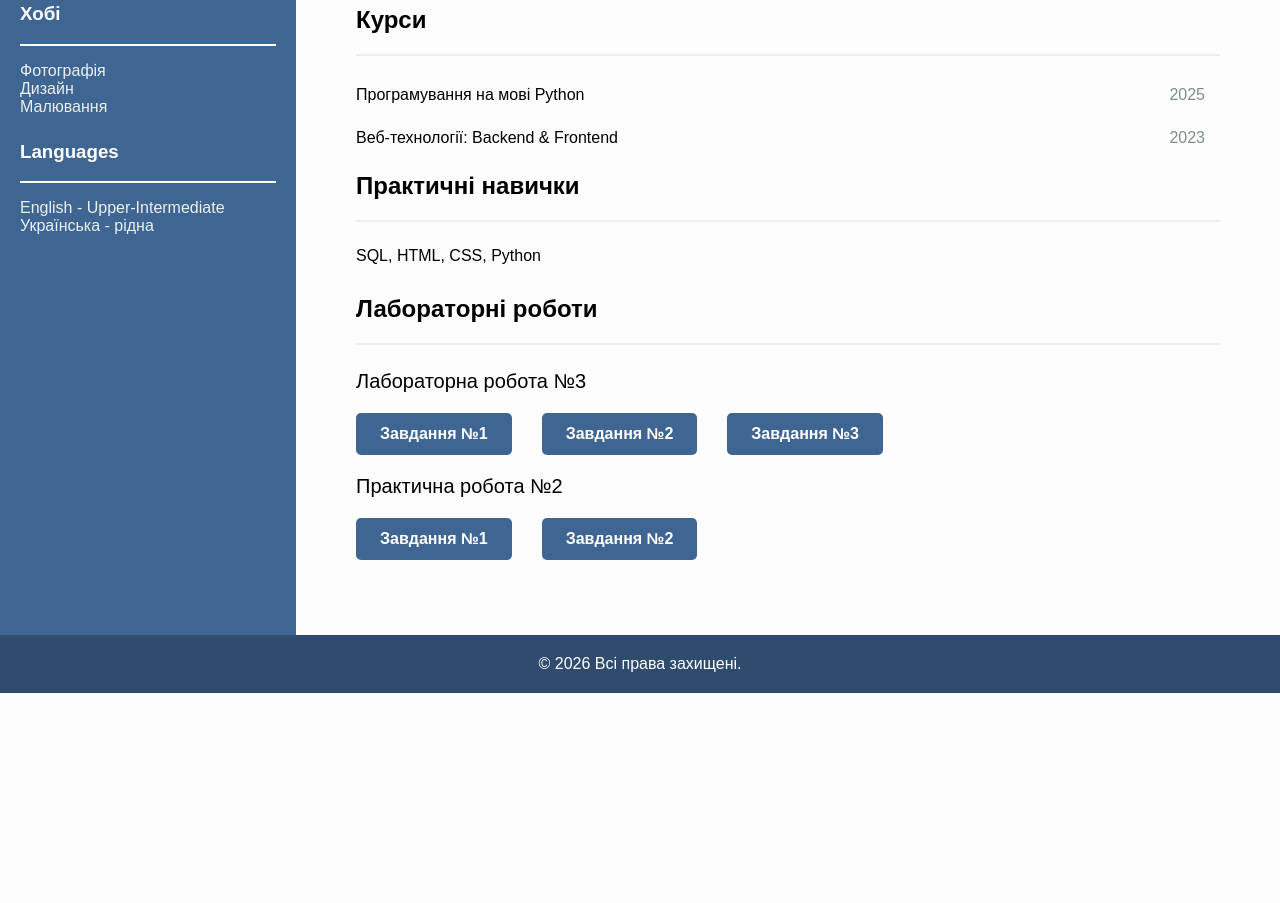
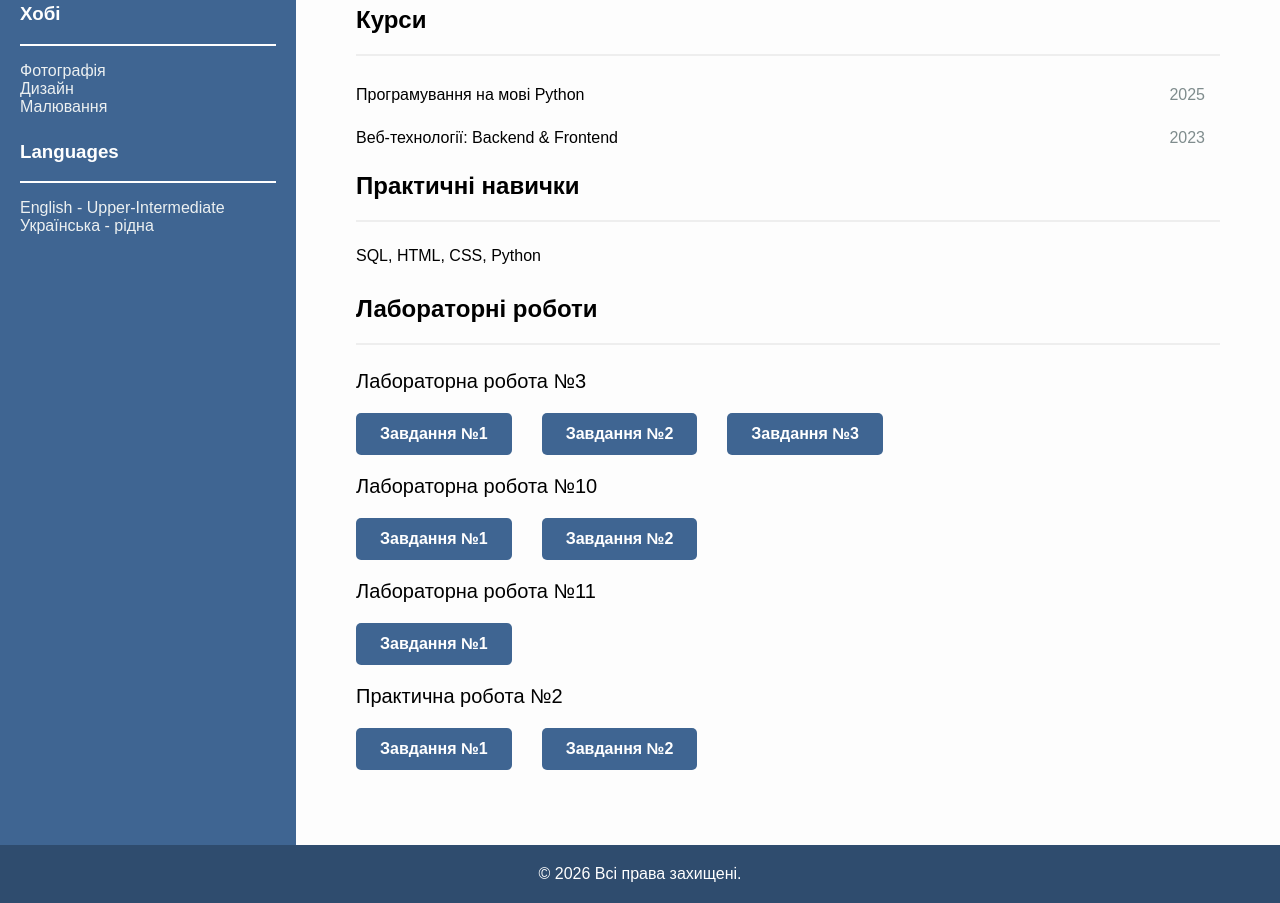
Before and after one commit to tfd447156-png/tfd447156.github.io, a plain HTML site: page index.html in a window 1280 px wide. Shown: the part 520-1423 px from the top of the page. Before the commit the page ends 1213 px from the top, so only its background shows below. Drawn offline with Linux system fonts and the light colour scheme.

Commit message:
Update index.html

```diff
--- a/index.html
+++ b/index.html
@@ -113,6 +113,15 @@
                                 <a href="LR3/task2/article.html" class="btn">Завдання №2</a>
                                 <a href="LR3/task3/index.html" class="btn">Завдання №3</a>
                             </div>
+                            <h3>Лабораторна робота №10</h3>
+                            <div class="grid-btn">
+                                <a href="LR10/task1/index.html" class="btn">Завдання №1</a>
+                                <a href="LR10/task2/index.html" class="btn">Завдання №2</a>
+                            </div>
+                            <h3>Лабораторна робота №11</h3>
+                            <div class="grid-btn">
+                                <a href="LR11/index.html" class="btn">Завдання №1</a>
+                            </div>
                             <h3>Практична робота №2</h3>
                             <div class="grid-btn">
                                 <a href="task_lemon/index.html" class="btn">Завдання №1</a>
```
